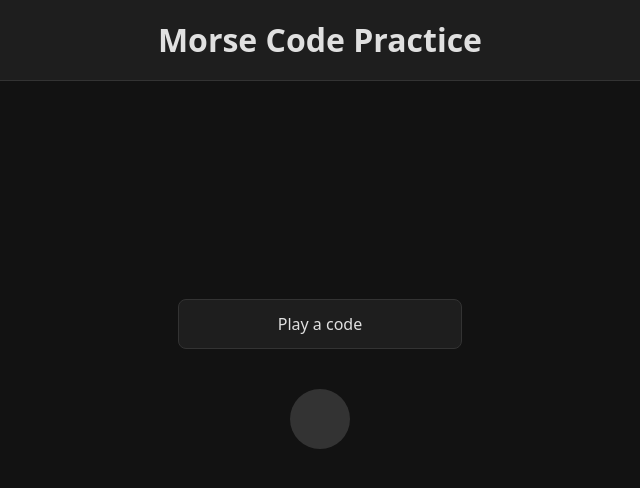
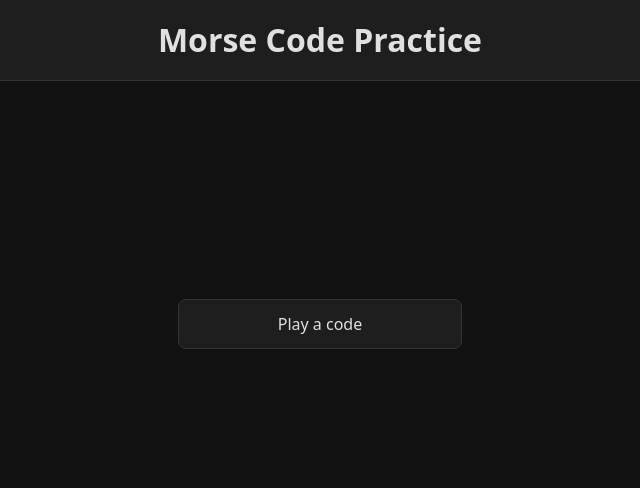
Before and after one commit to jmbredal/morse-trainer, a React (Vite) app: page / in a window 1280 px wide. Shown: the top 488 px of the page, without its empty margins (320-960 px from the left). Built offline with nearby package versions, Linux system fonts and the light colour scheme.

Commit message:
Small adjustments

```diff
--- a/src/Blinker.tsx
+++ b/src/Blinker.tsx
@@ -7,12 +7,11 @@ import { MorseEntry } from "./morseCodes";
 type Props = {
   code?: MorseEntry;
   onDone: () => void;
-  disabled: boolean;
 };
 
 const UNIT = 300; // ms, base unit for Morse timing
 
-export function Blinker({ code, onDone, disabled }: Props) {
+export function Blinker({ code, onDone }: Props) {
   const [isOn, setIsOn] = useState(false);
   const [index, setIndex] = useState(0);
 
@@ -21,13 +20,10 @@ export function Blinker({ code, onDone, disabled }: Props) {
   }, [code]);
 
   useEffect(() => {
-    console.log("blinker", code);
-
-    if (!code || disabled) return;
+    if (!code) return;
 
     if (index >= code.sequence.length) {
       onDone();
-      console.log("blinker done");
       return;
     }
 
@@ -48,7 +44,7 @@ export function Blinker({ code, onDone, disabled }: Props) {
     }, onTime);
 
     return () => clearTimeout(timer);
-  }, [index, code, onDone, disabled]);
+  }, [index, code, onDone]);
 
   return (
     <div className={styles.container}>
--- a/src/Game.tsx
+++ b/src/Game.tsx
@@ -8,24 +8,22 @@ import { MorseEntry, morseList } from "./morseCodes";
 import Result from "./Result";
 
 export default function Game() {
-  const [current, setCurrent] = useState<MorseEntry>(morseList[0]);
+  const [current, setCurrent] = useState<MorseEntry>();
   const [guessing, setGuessing] = useState(false);
   const [userGuess, setUserGuess] = useState<string | null>(null);
   const [confetti, setConfetti] = useState(false);
-  const [disabled, setDisabled] = useState(true);
 
   function reset() {
     setGuessing(false);
     setUserGuess(null);
     setConfetti(false);
-    setDisabled(false);
   }
 
   function play() {
     reset();
 
     // const index = Math.floor(Math.random() * morseList.length);
-    const index = 4;
+    const index = 1;
     console.log(morseList[index].char);
     setCurrent({ ...morseList[index] });
   }
@@ -37,7 +35,7 @@ export default function Game() {
   function handleGuess(guess: string) {
     setUserGuess(guess);
 
-    if (guess === current.char) {
+    if (guess === current?.char) {
       setConfetti(true);
     }
   }
@@ -45,10 +43,15 @@ export default function Game() {
   return (
     <section className={styles.gameContainer}>
       <Button onClick={play}>Play a code</Button>
-      <Blinker code={current} onDone={onBlinkerDone} disabled={disabled} />
 
-      {guessing && <Choices correct={current} handleGuess={handleGuess} />}
-      {userGuess && <Result morseEntry={current} guess={userGuess} />}
+      {current && <Blinker code={current} onDone={onBlinkerDone} />}
+
+      {current && guessing && (
+        <Choices correct={current} handleGuess={handleGuess} />
+      )}
+      {current && userGuess && (
+        <Result morseEntry={current} guess={userGuess} />
+      )}
       {confetti && <Fireworks autorun={{ speed: 3, duration: 1 }} />}
     </section>
   );
```
